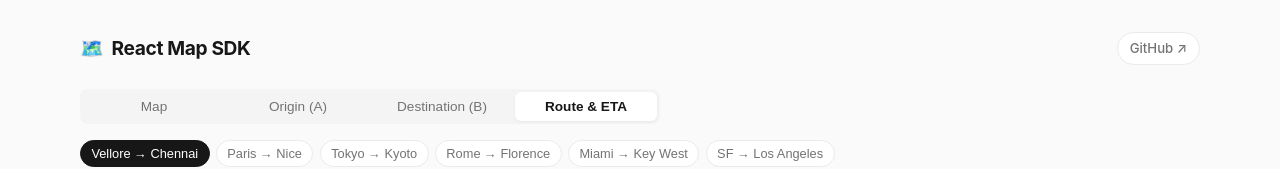
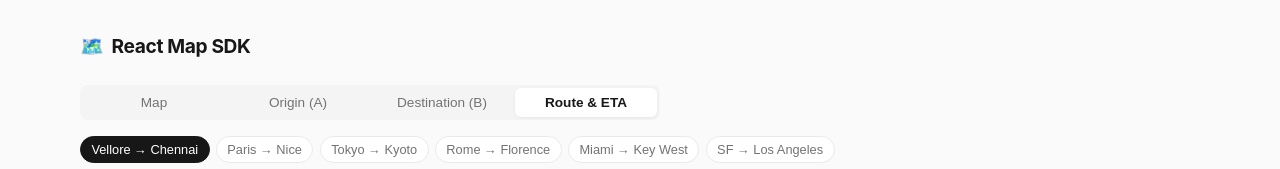
Before and after one commit to Martin0610/react-map-sdk, a React (Vite) app in the folder example/: page / in a window 1280 px wide. Shown: the top 169 px of the page. Built offline with nearby package versions, Linux system fonts and the light colour scheme.

Commit message:
refactor: remove top GitHub link for ultra-minimalist header

```diff
--- a/example/src/App.tsx
+++ b/example/src/App.tsx
@@ -155,14 +155,6 @@ export const App: React.FC = () => {
           <span>🗺️</span>
           <span>React Map SDK</span>
         </div>
-        <a
-          href="https://github.com/Martin0610/react-map-sdk"
-          target="_blank"
-          rel="noreferrer"
-          className="github-link"
-        >
-          GitHub ↗
-        </a>
       </header>
 
       {/* Mode Switcher */}
```
